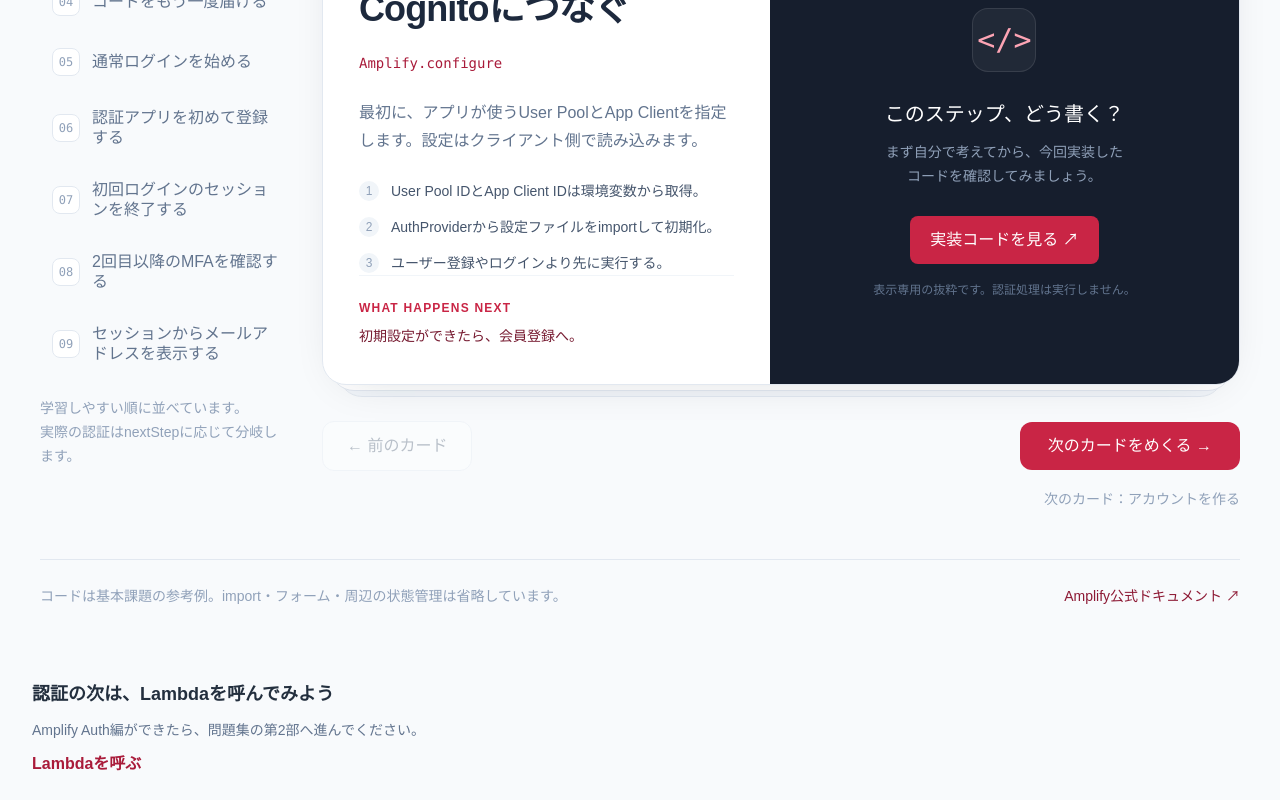
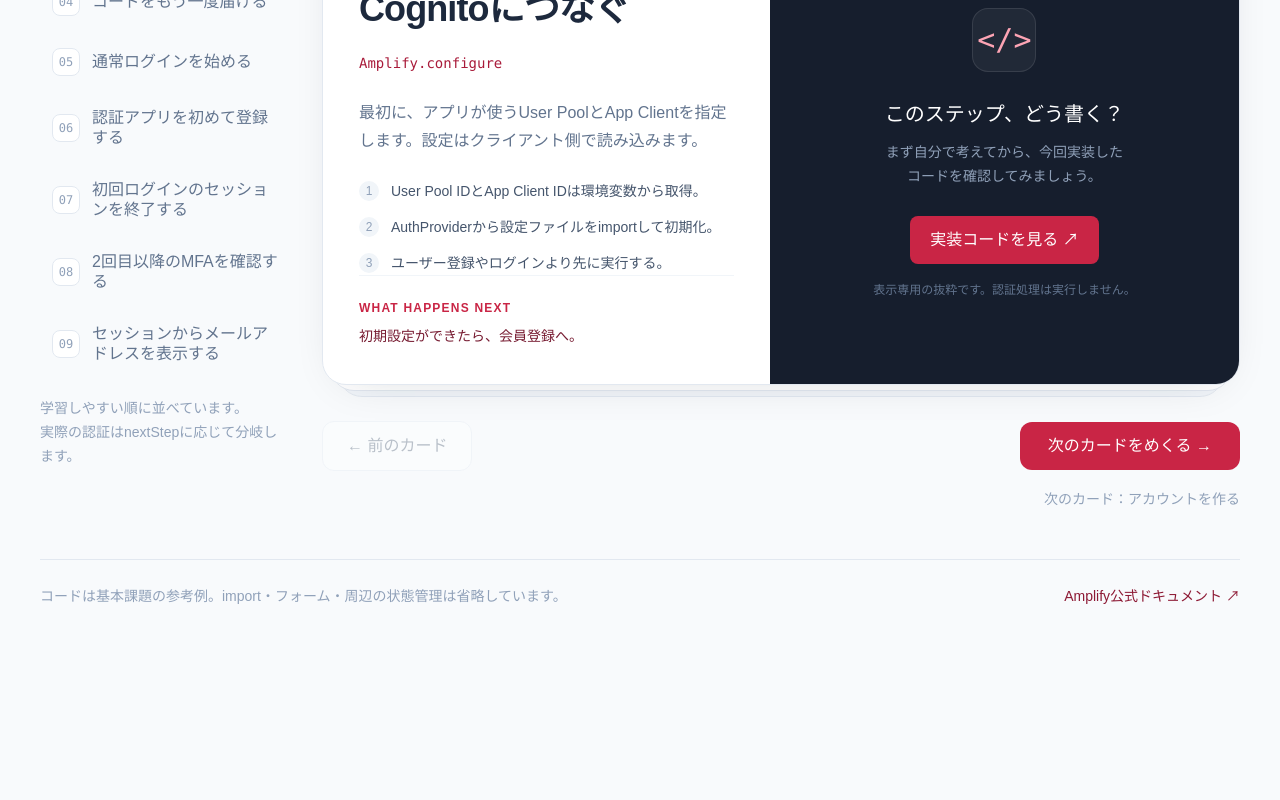
Before and after one commit to Reito0320/cognito-study, a Next.js app: page /home in a window 1280 px wide. Shown: the part 569-1369 px from the top of the page. After the commit the page ends 1225 px from the top, so only its background shows below. Built offline with nearby package versions, Linux system fonts and the light colour scheme.

Commit message:
fin cognito-study

```diff
--- a/app/components/auth-screen.tsx
+++ b/app/components/auth-screen.tsx
@@ -103,7 +103,7 @@ export function AuthScreen({ screen, children, footer, title, description }: { s
         </section>
         <p className="preview-note">
           <span aria-hidden="true" />
-          学習用UI · CognitoとLambdaの実装は課題です
+          学習用UI · Cognito認証の実装は課題です
         </p>
       </main>
       <footer className="site-footer">
--- a/app/home/lambda-exercise.tsx
+++ /dev/null
@@ -1,42 +0,0 @@
-'use client';
-
-import { useState } from 'react';
-
-export function LambdaExercise() {
-  const [message, setMessage] = useState('');
-  const [error, setError] = useState('');
-  const [isSubmitting, setIsSubmitting] = useState(false);
-
-  async function handleRequest() {
-    setIsSubmitting(true);
-    setMessage('');
-    setError('');
-    try {
-      // [LAMBDA L09 START]
-      // TODO L09: Amplify Auth編が終わってから取り組みます。
-      // fetchAuthSessionをimportして呼び、tokens.accessTokenを取り出します。
-      // トークンがなければ、ログインし直す案内をエラーで表示します。
-      // process.env.NEXT_PUBLIC_STUDY_API_URLへfetchでGETを送ります。
-      // headersにAuthorization: `Bearer ${accessToken.toString()}`を指定します。
-      // response.okがfalseならエラーにし、成功ならresponse.json()を読みます。
-      // setMessage(data.message)でLambdaからのメッセージを表示します。
-      // L10ではdata.userIdも表示に追加します。
-      throw new Error('TODO L09: Lambdaへのリクエストを実装してください。');
-      // [LAMBDA L09 END]
-    } catch (error) {
-      setError(error instanceof Error ? error.message : 'APIを呼び出せませんでした。');
-    } finally {
-      setIsSubmitting(false);
-    }
-  }
-
-  return <section className="mx-auto max-w-[1440px] px-5 py-6 sm:px-8">
-    <h2 className="text-lg font-semibold">認証の次は、Lambdaを呼んでみよう</h2>
-    <p className="my-3 text-sm text-slate-500">Amplify Auth編ができたら、問題集の第2部へ進んでください。</p>
-    <button type="button" onClick={handleRequest} disabled={isSubmitting} className="text-button">
-      {isSubmitting ? '呼び出し中…' : 'Lambdaを呼ぶ'}
-    </button>
-    {message && <p role="status" className="mt-3 text-sm">{message}</p>}
-    {error && <p role="alert" className="form-error">{error}</p>}
-  </section>;
-}
--- a/app/home/page.tsx
+++ b/app/home/page.tsx
@@ -1,7 +1,6 @@
 import type { Metadata } from 'next';
 import { HomeSession } from './home-session';
 import { FlowDeck } from './flow-deck';
-import { LambdaExercise } from './lambda-exercise';
 
 export const metadata: Metadata = { title: '認証フローの学習カード | Cognito Study' };
 
@@ -24,6 +23,5 @@ export default function HomePage() {
         </div>
       </main>
     </div>
-    <LambdaExercise />
   </HomeSession>;
 }
--- a/app/login/page.tsx
+++ b/app/login/page.tsx
@@ -29,9 +29,6 @@ export default function Page() {
       // useRouter()はPageの先頭で呼びます。共通の認証関数は作りません。
       throw new Error('TODO C05: メールアドレスとパスワードを使ったログインは未実装です。');
       // [COGNITO C05 END]
-      // [LAMBDA L02 START]
-      // TODO: Lambda経由で実装する場合の処理をここに記述（Cognito直接呼び出しとの二重実行はしない）。
-      // [LAMBDA L02 END]
     } catch (error) {
       setError(error instanceof Error ? error.message : '認証処理に失敗しました。');
     } finally {
--- a/app/mfa/page.tsx
+++ b/app/mfa/page.tsx
@@ -22,9 +22,6 @@ export default function Page() {
       // confirmSignInとuseRouterをimportし、Pageの先頭でrouterを用意します。
       throw new Error('TODO C08: MFAコードの確認と認証結果に応じた画面遷移は未実装です。');
       // [COGNITO C08 END]
-      // [LAMBDA L05 START]
-      // TODO: Lambda経由で実装する場合の処理をここに記述（Cognito直接呼び出しとの二重実行はしない）。
-      // [LAMBDA L05 END]
     } catch (error) {
       setError(error instanceof Error ? error.message : '認証処理に失敗しました。');
     } finally {
--- a/app/mfa/setup/page.tsx
+++ b/app/mfa/setup/page.tsx
@@ -29,9 +29,6 @@ export default function MfaSetupPage() {
       // confirmSignInとuseRouterをimportし、Pageの先頭でrouterを用意します。
       throw new Error('TODO C09: TOTP初回設定の確認は未実装です。');
       // [COGNITO C09 END]
-      // [LAMBDA L06 START]
-      // TODO: Lambda経由の処理を実装する場合の空欄です。
-      // [LAMBDA L06 END]
     } catch (error) {
       setError(error instanceof Error ? error.message : '認証処理に失敗しました。');
     } finally {
--- a/app/verify/page.tsx
+++ b/app/verify/page.tsx
@@ -27,9 +27,6 @@ export default function Page() {
       // confirmSignUpとuseRouterをimportし、Pageの先頭でrouterを用意します。
       throw new Error('TODO C06: 登録コード確認は未実装です。');
       // [COGNITO C06 END]
-      // [LAMBDA L03 START]
-      // TODO: Lambda経由の登録確認処理を実装する場合の空欄です。
-      // [LAMBDA L03 END]
     } catch (error) {
       setError(error instanceof Error ? error.message : '認証処理に失敗しました。');
     } finally {
@@ -48,9 +45,6 @@ export default function Page() {
       // 成功したらsetCode('')とsetMessage('認証コードを再送信しました。')を実行します。
       throw new Error('TODO C07: 登録確認コードの再送信は未実装です。');
       // [COGNITO C07 END]
-      // [LAMBDA L04 START]
-      // TODO: Lambda経由で実装する場合の処理をここに記述（Cognito直接呼び出しとの二重実行はしない）。
-      // [LAMBDA L04 END]
     } catch (error) {
       setError(error instanceof Error ? error.message : '認証処理に失敗しました。');
     } finally {
--- a/lambda/study-message/index.mjs
+++ /dev/null
@@ -1,16 +0,0 @@
-// AWS Lambda用の練習ファイルです。Next.jsからは実行しません。
-export const handler = async (event) => {
-  // [LAMBDA L07 START]
-  // TODO L07: ステータス200とメッセージを返します。
-  // return { statusCode: 200, body: JSON.stringify({ message: ... }) };
-  // [LAMBDA L07 END]
-
-  // [LAMBDA L10 START]
-  // TODO L10: L07ができたら、その応答をここへ移して書き換えます。
-  // event.requestContext.authorizer.jwt.claims.subからユーザーIDを取り出します。
-  // 応答のJSONにmessageとuserIdを入れます。
-  // L07のreturnを残すとここへ来ないので、応答は1つだけにします。
-  // [LAMBDA L10 END]
-  void event;
-  throw new Error('TODO L07: Lambdaの応答を実装してください。');
-};
```
Also changed, not shown: app/signup/page.tsx (+19 -7 lines), 3 other files (tests, documents, lock files or other folders).
